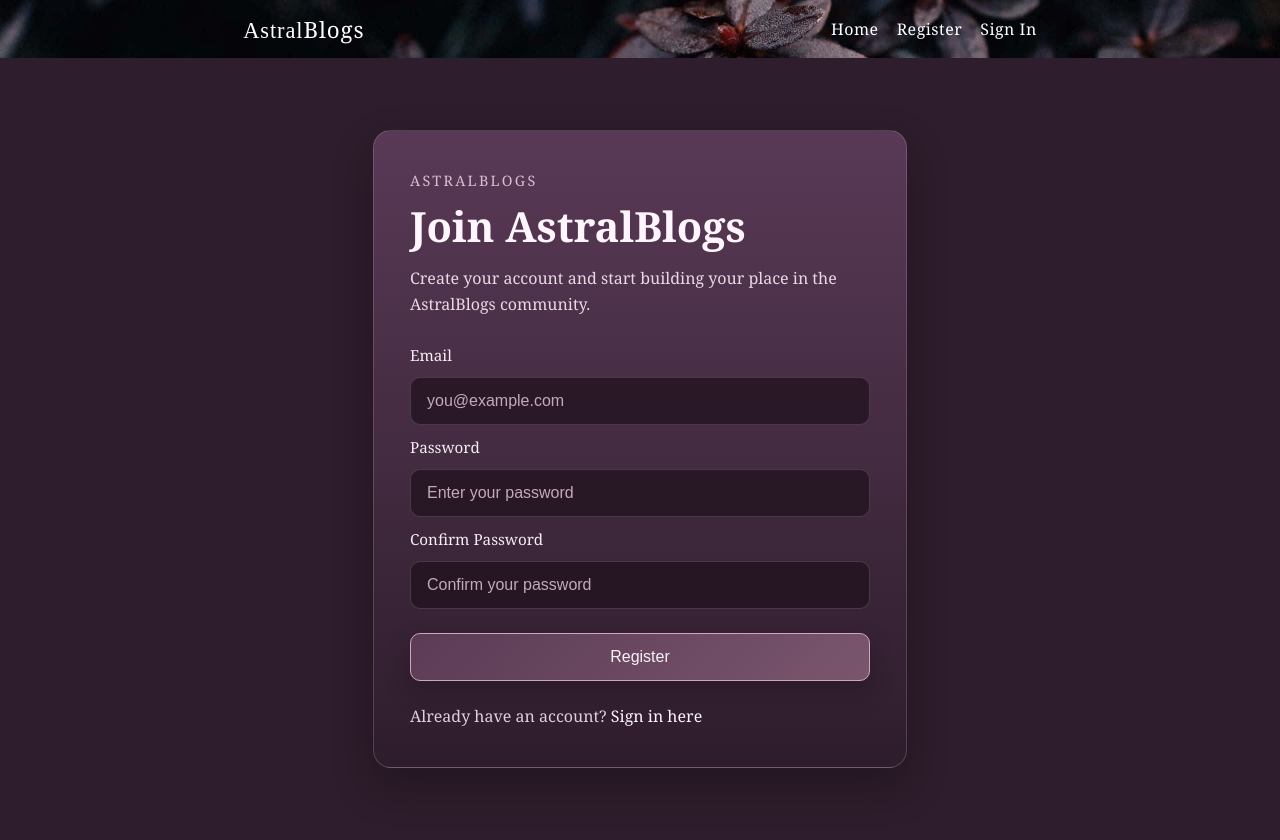
After one commit to S-Astralcoder/Astral_Blogs, a Flask app: page /register in a window 1280 px wide. The commit adds this page. Run offline with Flask 3, Linux system fonts and the light colour scheme; some web fonts are replaced.

Commit message:
Webpage for homepage, register, sign in is done

```diff
--- a/main.py
+++ b/main.py
@@ -3,9 +3,39 @@ from flask import Flask, render_template
 
 app = Flask(__name__)
 
+
 @app.route("/")
 def home():
     return render_template("home.html")
 
+
+@app.route("/login")
+def login():
+    return render_template(
+        "auth.html",
+        page_title="Sign In",
+        auth_title="Welcome Back",
+        auth_subtitle="Sign in to continue reading, writing, and sharing with AstralBlogs.",
+        submit_label="Sign In",
+        switch_text="New here?",
+        switch_label="Create an account",
+        switch_href="/register",
+    )
+
+
+@app.route("/register")
+def register():
+    return render_template(
+        "auth.html",
+        page_title="Register",
+        auth_title="Join AstralBlogs",
+        auth_subtitle="Create your account and start building your place in the AstralBlogs community.",
+        submit_label="Register",
+        switch_text="Already have an account?",
+        switch_label="Sign in here",
+        switch_href="/login",
+    )
+
+
 if __name__ == "__main__":
     app.run(debug=True)
--- /dev/null
+++ b/static/css/auth_style.css
@@ -0,0 +1,106 @@
+.auth-shell {
+    display: flex;
+    justify-content: center;
+    padding: 72px 24px;
+}
+
+.auth-card {
+    width: min(100%, 460px);
+    padding: 40px 36px;
+    background: linear-gradient(180deg, rgba(94, 61, 91, 0.9), rgba(46, 29, 44, 0.96));
+    border: 1px solid rgba(240, 221, 231, 0.18);
+    border-radius: 18px;
+    box-shadow: 0 18px 40px rgba(14, 8, 13, 0.3);
+}
+
+.auth-kicker {
+    margin: 0 0 8px;
+    color: #dcbdd0;
+    font-size: 0.9rem;
+    letter-spacing: 0.16em;
+    text-transform: uppercase;
+}
+
+.auth-card h1 {
+    margin: 0 0 12px;
+    font-size: 2.6rem;
+    color: #fff5fc;
+}
+
+.auth-subtitle {
+    margin: 0 0 28px;
+    color: #ead9e5;
+    line-height: 1.6;
+}
+
+.auth-form {
+    display: grid;
+    gap: 12px;
+}
+
+.auth-form label {
+    color: #f8edf5;
+    font-size: 0.95rem;
+}
+
+.auth-form input {
+    padding: 14px 16px;
+    color: #fff5fc;
+    font-size: 1rem;
+    background-color: rgba(32, 18, 30, 0.75);
+    border: 1px solid rgba(231, 202, 219, 0.18);
+    border-radius: 10px;
+    outline: none;
+}
+
+.auth-form input::placeholder {
+    color: #c3aaba;
+}
+
+.auth-form input:focus {
+    border-color: #d7b1c6;
+    box-shadow: 0 0 0 3px rgba(215, 177, 198, 0.16);
+}
+
+.auth-form button {
+    margin-top: 12px;
+    padding: 14px 16px;
+    color: #f7f1f7;
+    font-size: 1rem;
+    background: linear-gradient(135deg, #5b3b56, #7a566e);
+    border: 1px solid #caa9bc;
+    border-radius: 10px;
+    box-shadow: 0 10px 24px rgba(26, 12, 24, 0.28);
+    cursor: pointer;
+    transition: transform 0.2s ease, box-shadow 0.2s ease, background 0.2s ease;
+}
+
+.auth-form button:hover {
+    background: linear-gradient(135deg, #6a4674, #8b6483);
+    box-shadow: 0 14px 28px rgba(26, 12, 24, 0.36);
+    transform: translateY(-2px);
+}
+
+.auth-switch {
+    margin: 24px 0 0;
+    color: #e2cfdb;
+}
+
+.auth-switch a {
+    color: #fff5fc;
+    text-decoration: none;
+}
+
+@media (max-width: 900px) {
+    .auth-shell {
+        padding: 48px 18px;
+    }
+
+    .auth-card {
+        padding: 32px 22px;
+    }
+
+    .auth-card h1 {
+        font-size: 2.1rem;
+    }
+}
--- /dev/null
+++ b/static/css/home_header_style.css
@@ -0,0 +1,102 @@
+body {
+    margin: 0;
+    color: #f4ecf4;
+    background-color: #2e1d2c;
+    font-family: Georgia, serif;
+}
+
+.head-bar {
+    color: white;
+    text-align: center;
+    background-image: url("../images/dark_flower_bg.jpg");
+    background-position: center;
+    background-repeat: no-repeat;
+    background-size: cover;
+    padding: 10px;
+}
+
+.head-nav {
+    display: grid;
+    grid-template-columns: auto auto;
+    align-items: center;
+    justify-content: space-around;
+    position: relative;
+}
+
+header nav a {
+    color: white;
+    text-decoration: none;
+}
+
+.head-nav > a {
+    font-size: 1.4rem;
+    letter-spacing: 0.04em;
+}
+
+.menu-toggle {
+    display: none;
+}
+
+.checkbox {
+    display: none;
+}
+
+.menu {
+    display: flex;
+    list-style: none;
+    gap: 18px;
+    padding: 0;
+    margin: 0;
+}
+
+.menu li {
+    padding-right: 0;
+}
+
+.menu a {
+    display: inline-block;
+    padding: 8px 0;
+    font-size: 1rem;
+    letter-spacing: 0.03em;
+}
+
+@media (max-width: 900px) {
+    .head-nav {
+        grid-template-columns: auto auto;
+        justify-content: space-between;
+        padding: 16px 24px;
+    }
+
+    .checkbox {
+        display: inline-block;
+        color: white;
+        cursor: pointer;
+        padding: 10px 14px;
+        border: 1px solid rgba(255, 255, 255, 0.45);
+        border-radius: 8px;
+        background-color: rgba(34, 20, 33, 0.55);
+    }
+
+    .menu {
+        display: none;
+        position: absolute;
+        top: calc(100% - 4px);
+        right: 24px;
+        min-width: 180px;
+        margin: 0;
+        padding: 14px 18px;
+        background-color: rgba(34, 20, 33, 0.92);
+        border: 1px solid rgba(255, 255, 255, 0.12);
+        border-radius: 10px;
+        box-shadow: 0 16px 34px rgba(0, 0, 0, 0.28);
+        text-align: left;
+    }
+
+    .menu li {
+        padding: 8px 0;
+    }
+
+    .menu-toggle:checked ~ .menu {
+        display: block;
+    }
+}
--- /dev/null
+++ b/templates/auth.html
@@ -0,0 +1,33 @@
+{% extends "base.html" %}
+{% block page_css %}
+    <link rel="stylesheet" href="{{ url_for('static', filename='css/auth_style.css') }}">
+{% endblock %}
+{% block body %}
+    <section class="auth-shell">
+        <div class="auth-card">
+            <p class="auth-kicker">AstralBlogs</p>
+            <h1>{{ auth_title }}</h1>
+            <p class="auth-subtitle">{{ auth_subtitle }}</p>
+
+            <form class="auth-form">
+                <label for="email">Email</label>
+                <input type="email" id="email" name="email" placeholder="you@example.com">
+
+                <label for="password">Password</label>
+                <input type="password" id="password" name="password" placeholder="Enter your password">
+
+                {% if submit_label == "Register" %}
+                <label for="confirm-password">Confirm Password</label>
+                <input type="password" id="confirm-password" name="confirm-password" placeholder="Confirm your password">
+                {% endif %}
+
+                <button type="submit">{{ submit_label }}</button>
+            </form>
+
+            <p class="auth-switch">
+                {{ switch_text }}
+                <a href="{{ switch_href }}">{{ switch_label }}</a>
+            </p>
+        </div>
+    </section>
+{% endblock %}
--- a/templates/base.html
+++ b/templates/base.html
@@ -5,9 +5,30 @@
     <meta name="viewport"
           content="width=device-width, user-scalable=no, initial-scale=1.0, maximum-scale=1.0, minimum-scale=1.0">
     <meta http-equiv="X-UA-Compatible" content="ie=edge">
-    <title>Astral Blogs</title>
+    <title>{{ page_title|default("Astral Blogs") }}</title>
+
+    <link rel="preconnect" href="https://fonts.googleapis.com">
+    <link rel="preconnect" href="https://fonts.gstatic.com" crossorigin>
+    <link href="https://fonts.googleapis.com/css2?family=Rye&display=swap" rel="stylesheet">
+
+    <link rel="stylesheet" href="{{ url_for('static', filename='css/home_header_style.css') }}">
+    {% block page_css %}{% endblock %}
 </head>
 <body>
-    {% block body%} {% endblock %}
+    <header class="head-bar">
+        <nav class="head-nav">
+            <a href="{{ url_for('home') }}"><span style="font-family: 'Rye', serif;">Astral</span>Blogs</a>
+            <input type="checkbox" id="menu-box" class="menu-toggle">
+            <label for="menu-box" class="checkbox">Menu</label>
+            <ul class="menu">
+                <li><a href="{{ url_for('home') }}">Home</a></li>
+                <li><a href="{{ url_for('register') }}">Register</a></li>
+                <li><a href="{{ url_for('login') }}">Sign In</a></li>
+            </ul>
+        </nav>
+    </header>
+    <main>
+        {% block body %}{% endblock %}
+    </main>
 </body>
 </html>
```
Also changed, not shown: static/css/home_body_style.css (added, +42 -0 lines), templates/home.html (+10 -1 lines), static/images/dark_flower_bg.jpg (added).
